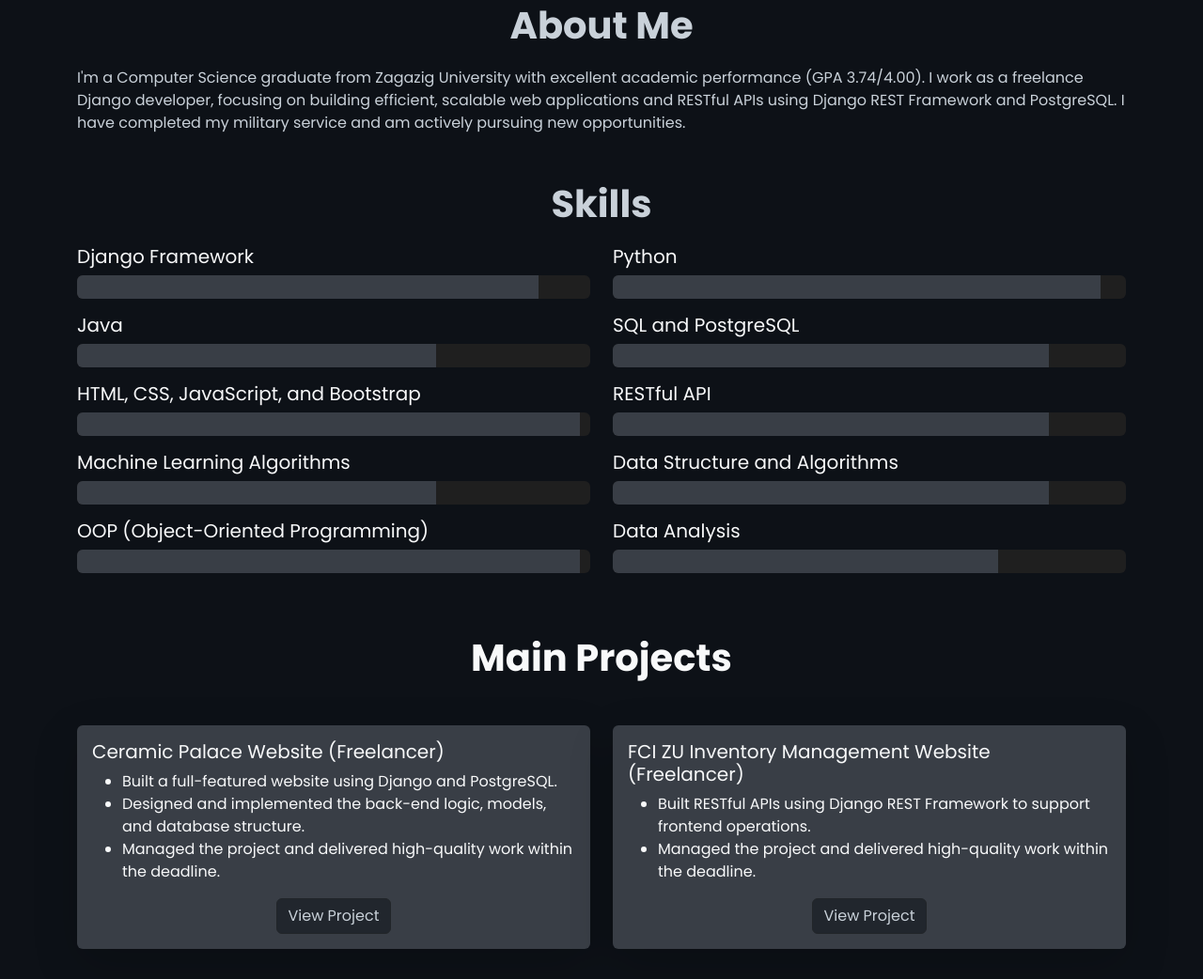
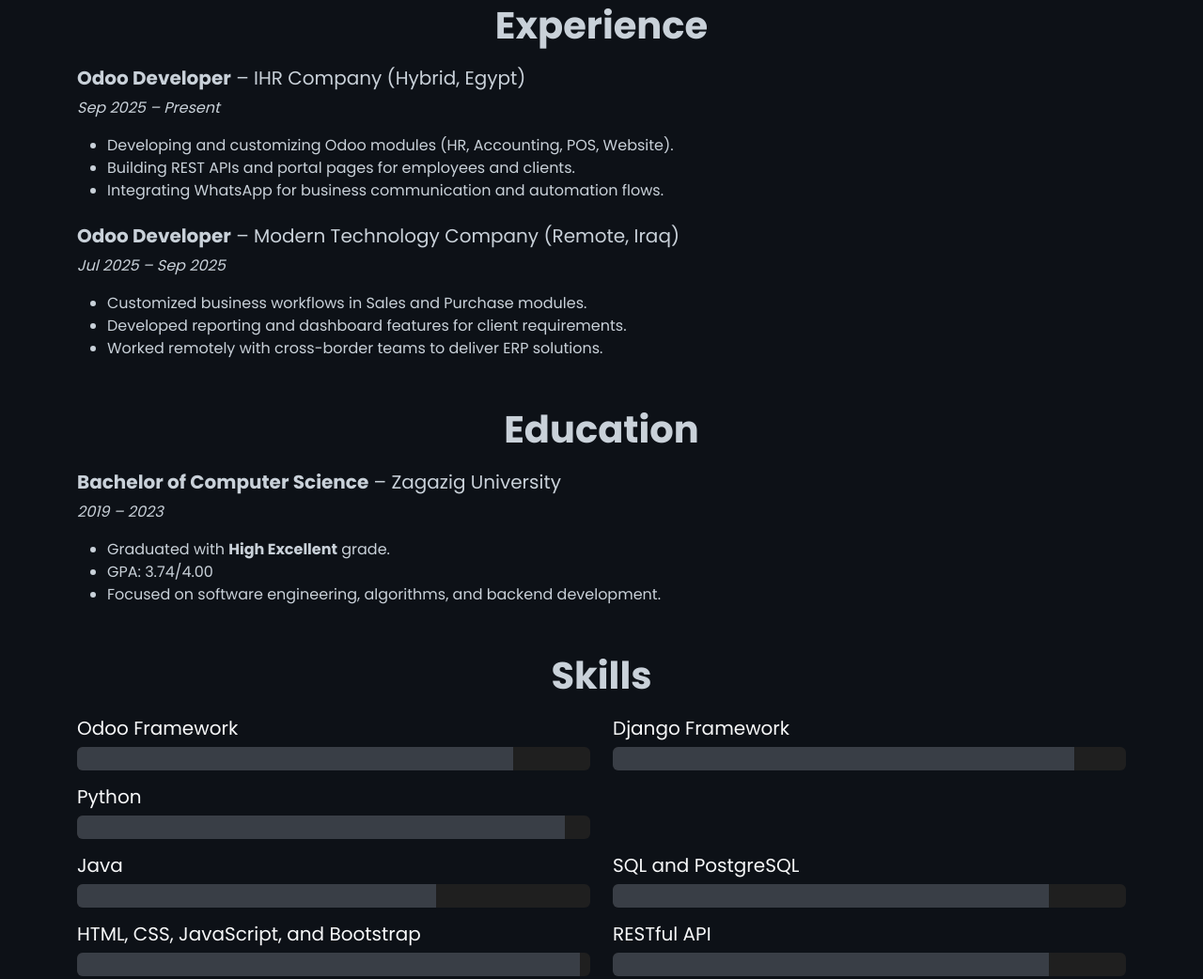
Before and after one commit to MahmoudsNasr77/portfolio, a plain HTML site: page index.html in a window 1280 px wide. Shown: the part 817-1859 px from the top of the page at 94% size. Drawn offline with nearby package versions, Linux system fonts and the light colour scheme.

Commit message:
Update index.html

```diff
--- a/index.html
+++ b/index.html
@@ -4,7 +4,6 @@
         <meta charset="UTF-8" />
         <meta name="viewport" content="width=device-width, initial-scale=1" />
         <title>Mahmoud Sabry Nasr - Portfolio</title>
-        <!-- إضافة الشعار في التبويب -->
         <!-- Bootstrap CSS -->
         <link
             href="https://cdn.jsdelivr.net/npm/bootstrap@5.3.3/dist/css/bootstrap.min.css"
@@ -233,7 +232,7 @@
     </div>
 
     <h1>Mahmoud Sabry Nasr</h1>
-    <p>Backend Developer | Odoo Developer</p> <!-- ✅ هنا التغيير -->
+    <p>Backend Developer | Odoo Developer</p>
     <p>
         <a href="mailto:mahmoudsabrynasr@gmail.com"><i
                 class="fas fa-envelope"></i>
@@ -252,19 +251,49 @@
 </header>
 
         <!-- About -->
-        <section id="about" class="container scroll-fade" data-aos="fade-up">
-            <h2 class="section-title">About Me</h2>
+<!-- About Section -->
+<!-- Experience Section -->
+<section id="about" class="container scroll-fade" data-aos="fade-up">
+    <h2 class="section-title">Experience</h2>
 
-            <p>
-                I'm a Computer Science graduate from Zagazig University with
-                excellent academic performance (GPA 3.74/4.00).
-                I work as a freelance Django developer, focusing on building
-                efficient, scalable web applications and RESTful
-                APIs using Django REST Framework and PostgreSQL. I have
-                completed my military service and am actively pursuing new
-                opportunities.
-            </p>
-        </section>
+    <!-- IHR Company -->
+    <div class="mb-4">
+        <h5><b>Odoo Developer</b> – IHR Company (Hybrid, Egypt)</h5>
+        <p><i>Sep 2025 – Present</i></p>
+        <ul>
+            <li>Developing and customizing Odoo modules (HR, Accounting, POS, Website).</li>
+            <li>Building REST APIs and portal pages for employees and clients.</li>
+            <li>Integrating WhatsApp for business communication and automation flows.</li>
+        </ul>
+    </div>
+
+    <!-- Modern Technology Company -->
+    <div class="mb-4">
+        <h5><b>Odoo Developer</b> – Modern Technology Company (Remote, Iraq)</h5>
+        <p><i>Jul 2025 – Sep 2025</i></p>
+        <ul>
+            <li>Customized business workflows in Sales and Purchase modules.</li>
+            <li>Developed reporting and dashboard features for client requirements.</li>
+            <li>Worked remotely with cross-border teams to deliver ERP solutions.</li>
+        </ul>
+    </div>
+</section>
+
+<!-- Education Section -->
+<section id="education" class="container scroll-fade" data-aos="fade-up">
+    <h2 class="section-title">Education</h2>
+    <div class="mb-4">
+        <h5><b>Bachelor of Computer Science</b> – Zagazig University</h5>
+        <p><i>2019 – 2023</i></p>
+        <ul>
+            <li>Graduated with <b>High Excellent</b> grade.</li>
+            <li>GPA: 3.74/4.00</li>
+            <li>Focused on software engineering, algorithms, and backend development.</li>
+        </ul>
+    </div>
+</section>
+
+
 
         <!-- Skills Section -->
         <section id="skills" class="container scroll-fade" data-aos="fade-up">
@@ -272,6 +301,16 @@
 
             <!-- First Row -->
             <div class="row">
+                <!-- Odoo Framework -->
+                <div class="col-md-6 mb-3">
+                    <h5 class="text-light">Odoo Framework</h5>
+                    <div class="progress" style="height: 25px; background-color: #1f1f1f;">
+                        <div class="progress-bar" role="progressbar"
+                            style="width: 85%; background-color: #393e46;"
+                            aria-valuenow="85" aria-valuemin="0" aria-valuemax="100"></div>
+                    </div>
+                </div>
+
                 <!-- Django Framework Progress Bar -->
                 <div class="col-md-6 mb-3">
                     <h5 class="text-light">Django Framework</h5>
@@ -541,6 +580,16 @@
             data-aos="fade-up">
             <h2 class="section-title text-center text-light mb-5">Tech
                 Stack</h2>
+            <!-- Odoo -->
+            <div class="col-6 col-md-4 col-lg-3 mb-4">
+                <div class="card shadow-lg border-0 rounded-lg tech-card"
+                    style="background-color: #393e46;">
+                    <div class="card-body text-light">
+                        <h5 class="card-title">Odoo</h5>
+                        <i class="fas fa-cogs fa-3x skills-icon" style="color:#814C94;"></i>
+                    </div>
+                </div>
+            </div>
 
             <div class="row text-center">
                 <!-- Django -->
```
